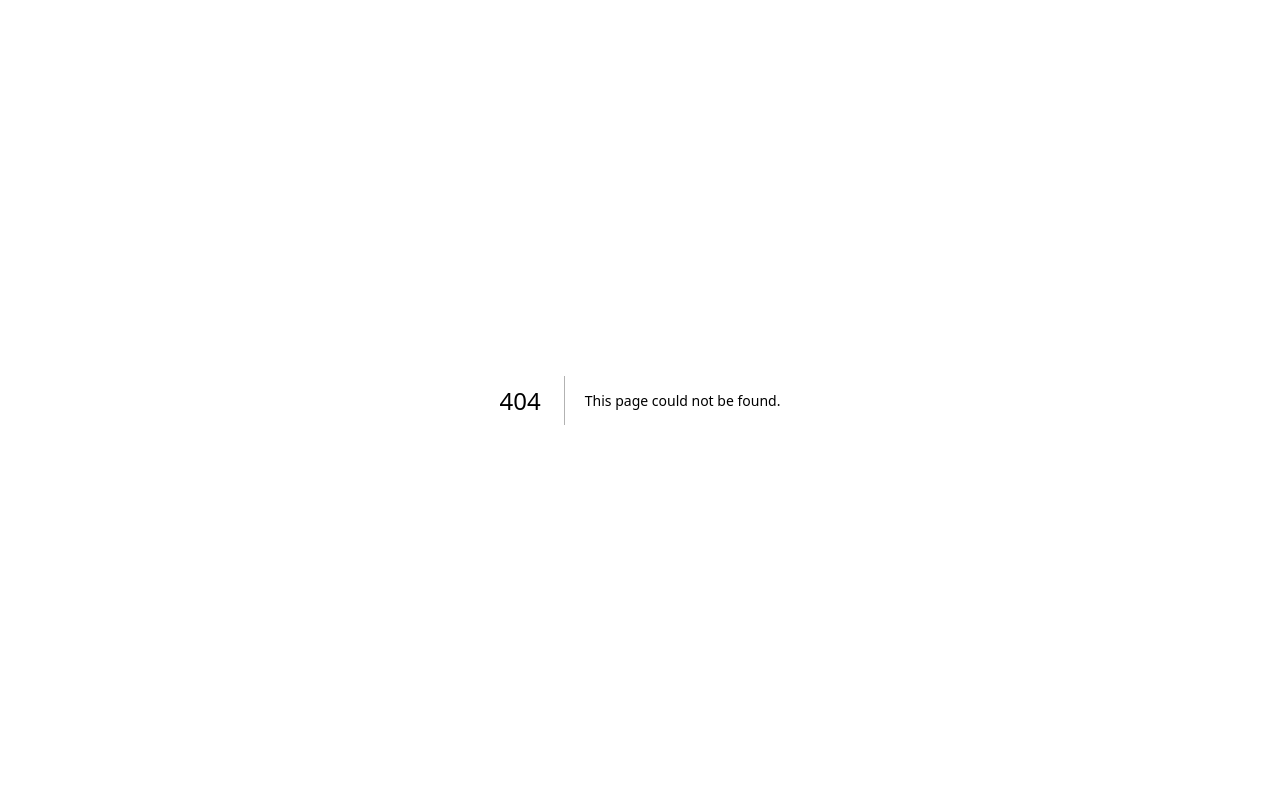
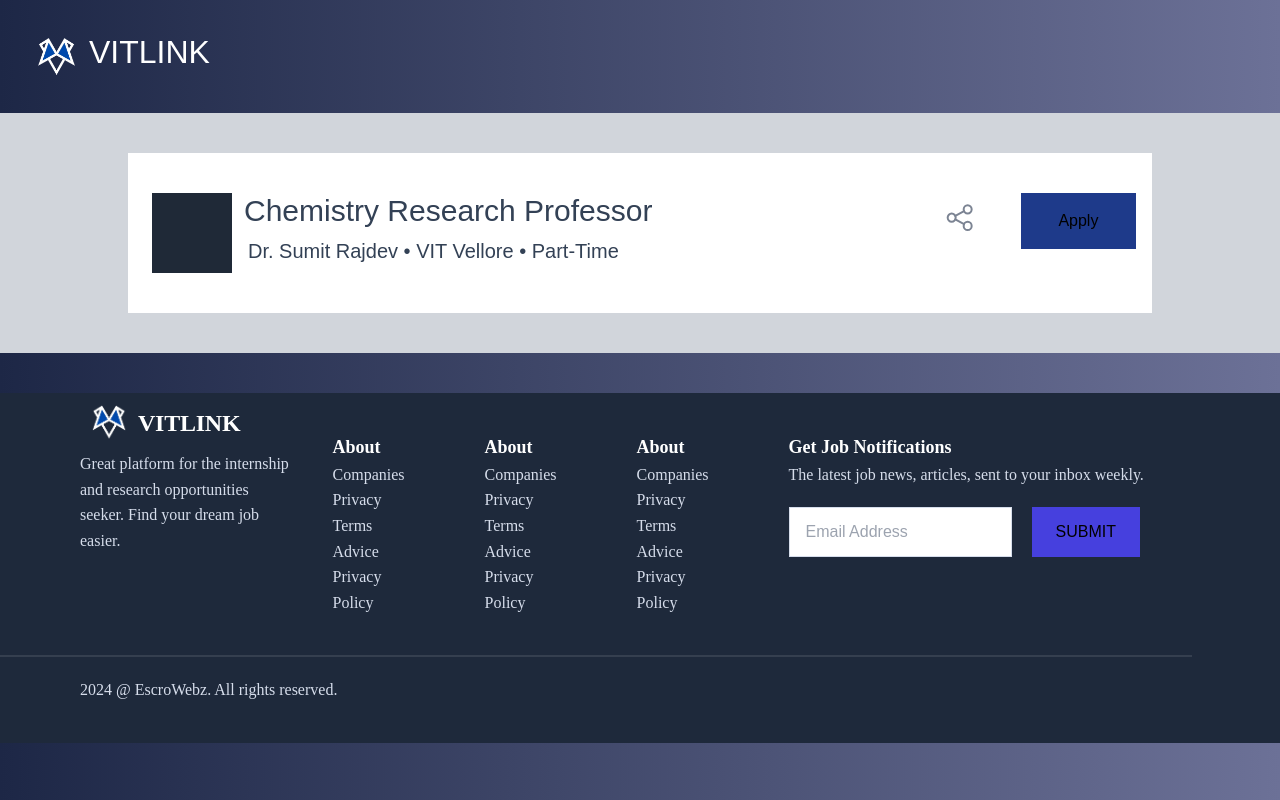
Before and after one commit to chaitanya-codes/VITLink, a Next.js app: page /research/project in a window 1280 px wide. Before the commit this address had no page. Built offline with nearby package versions, Linux system fonts and the light colour scheme.

Commit message:
MAJOR CHANGES

```diff
--- a/src/app/components/Categories.tsx
+++ b/src/app/components/Categories.tsx
@@ -40,9 +40,6 @@ function getCategories(categories) {
 export const Categories = () => {
     return (
         <div>
-            <div className="mt-10">
-                <p className="ml-4 font-russo inline text-5xl text-white">Latest<span className='text-blue-300'> Research projects opening</span></p>
-            </div>
             <p className="ml-4 font-russo inline text-5xl text-white">Explore by <span className='text-blue-300'>category</span></p>
             <div className='grid grid-cols-4 grid-rows-2'>
                 {getCategories(["AI/ML", "NLP", "Electronics", "Automotive",
--- a/src/app/components/ResearchProjects.tsx
+++ b/src/app/components/ResearchProjects.tsx
@@ -1,13 +1,5 @@
 "use client";
 import React from 'react'
-
-
-
-function openPage(project: string){
-    if(typeof window !== "undefined"){
-        alert("you clicked "+project)
-    }
-}
 
 function Capsule(text) {
     return (
@@ -47,6 +39,9 @@ function getProjects() {
 const ResearchProjects = () => {
     return (
         <div>
+            <div className="mt-10">
+                <p className="ml-4 font-russo inline text-5xl text-white">Latest<span className='text-blue-300'> Research projects opening</span></p>
+            </div>
             <div className='grid grid-cols-2 grid-rows-4'>
                 {getProjects()}
             </div>
--- a/src/app/components/hero.tsx
+++ b/src/app/components/hero.tsx
@@ -37,9 +37,6 @@ const Hero = () => {
                         loop: true,
                     }}
                 />
-                {/* <p className="slogan-blue">500+ Internships,</p>
-                <p className="slogan-blue">Research opportunities </p>
-                <p className="slogan-blue">& Alumni Connection</p> */}
             </div>
             <p className="grey-text ml-2">Great platform for the opportunity seeker</p>
             <p className="grey-text ml-2">that searching for new career heights and passionate about startups.</p>
--- /dev/null
+++ b/src/app/components/project.tsx
@@ -0,0 +1,11 @@
+import React from 'react'
+
+const project = () => {
+  return (
+    <div>
+        LOOOOOL
+    </div>
+  )
+}
+
+export default project
--- a/src/app/research/page.tsx
+++ b/src/app/research/page.tsx
@@ -1,23 +1,13 @@
 "use client";
 import Navbar from "../components/Navbar";
 import SearchBar from "../components/SearchBar";
-
+import { useRouter } from "next/navigation";
 
 export default function NextPage() {
-    return (
-      <div>
-        <Navbar showLogin ={false}/>
-        <div className="mx-28">
-          <h1 className="text-4xl font-bold slogan-blue mb-4">Find Your Dream Research Opportutinies</h1>
-        </div>
-        <SearchBar text1="Find by field" text2="Find by faculty"></SearchBar>
-        <ResearchProjects></ResearchProjects>
-      </div>
-    );
-  }
+    const router = useRouter();
     function selectProject(project: string) {
         if (typeof window !== "undefined") {
-        alert("YOU CLICKED " + project + " !")
+            router.push("/research/project")
         }
     }
 
@@ -52,7 +42,6 @@ function getProjects() {
                 <div className='mt-3'>
                     {Capsule('Full-Time')}
                     {Capsule('Chemistry')}
-
                 </div>
             </div>
         ))
@@ -67,3 +56,16 @@ const ResearchProjects = () => {
             </div>
         )
     }
+
+
+    return (
+        <div>
+            <Navbar showLogin={false} />
+            <div className="mx-28">
+                <h1 className="text-4xl font-bold slogan-blue mb-4">Find Your Dream Research Opportutinies</h1>
+            </div>
+            <SearchBar text1="Find by field" text2="Find by faculty"></SearchBar>
+            <ResearchProjects></ResearchProjects>
+        </div>
+    );
+}
--- /dev/null
+++ b/src/app/research/project/page.tsx
@@ -0,0 +1,40 @@
+import React from 'react'
+import Navbar from '@/app/components/Navbar'
+import Footer from '@/app/components/Footer'
+
+const project = () => {
+    return (
+        <div>
+            <Navbar showLogin={false}></Navbar>
+            <div className='h-[30vh] flex justify-center items-center bg-gray-300'>
+                <div className='w-[80vw] h-[20vh] bg-white'>
+                    <div className='flex mt-10 relative'>
+                        <div className='w-20 h-20 ml-6 bg-gray-800'></div>
+                        <div>
+                            <div className='text-slate-700 ml-3 text-3xl font-redhat'>Chemistry Research Professor</div>
+                            <div className='text-slate-700 ml-4 mt-2 text-xl font-redhat'>Dr. Sumit Rajdev • VIT Vellore • Part-Time</div>
+                        </div>
+                        <svg className="absolute right-44 top-2" xmlns="http://www.w3.org/2000/svg" width="33" height="34" viewBox="0 0 33 34" fill="none">
+                            <g clip-path="url(#clip0_187_12011)">
+                                <path d="M8.66797 20.7646C10.8771 20.7646 12.668 18.9079 12.668 16.6175C12.668 14.3272 10.8771 12.4705 8.66797 12.4705C6.45883 12.4705 4.66797 14.3272 4.66797 16.6175C4.66797 18.9079 6.45883 20.7646 8.66797 20.7646Z" stroke="#7C8493" stroke-width="2" stroke-linecap="round" stroke-linejoin="round" />
+                                <path d="M24.668 12.4704C26.8771 12.4704 28.668 10.6137 28.668 8.32333C28.668 6.03297 26.8771 4.17627 24.668 4.17627C22.4588 4.17627 20.668 6.03297 20.668 8.32333C20.668 10.6137 22.4588 12.4704 24.668 12.4704Z" stroke="#7C8493" stroke-width="2" stroke-linecap="round" stroke-linejoin="round" />
+                                <path d="M24.668 29.0588C26.8771 29.0588 28.668 27.2021 28.668 24.9117C28.668 22.6213 26.8771 20.7646 24.668 20.7646C22.4588 20.7646 20.668 22.6213 20.668 24.9117C20.668 27.2021 22.4588 29.0588 24.668 29.0588Z" stroke="#7C8493" stroke-width="2" stroke-linecap="round" stroke-linejoin="round" />
+                                <path d="M12.2681 14.8204L21.0681 10.1204" stroke="#7C8493" stroke-width="2" stroke-linecap="round" stroke-linejoin="round" />
+                                <path d="M12.2681 18.4146L21.0681 23.1146" stroke="#7C8493" stroke-width="2" stroke-linecap="round" stroke-linejoin="round" />
+                            </g>
+                            <defs>
+                                <clipPath id="clip0_187_12011">
+                                    <rect width="32" height="33.1765" fill="white" transform="translate(0.667969 0.0292969)" />
+                                </clipPath>
+                            </defs>
+                        </svg>
+                        <button className='absolute right-4 w-[9vw] h-[7vh] bg-blue-900'>Apply</button>
+                    </div>
+                </div>
+            </div>
+            <Footer></Footer>
+        </div>
+    )
+}
+
+export default project
```
Lines whose indentation alone changed are shown as unchanged.
